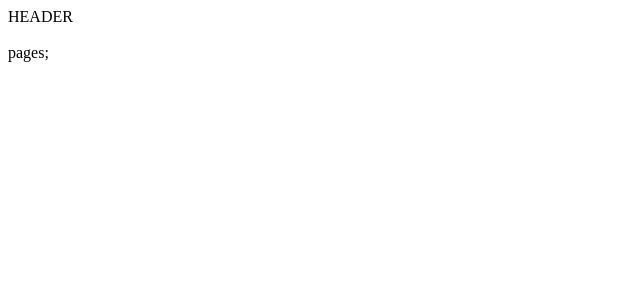
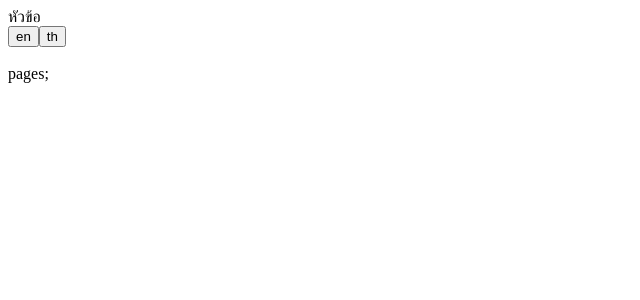
Before and after one commit to saketam/swd-test, a Next.js app: page / in a window 1280 px wide. Shown: the top 300 px of the page, without its empty margins (0-640 px from the left). Built offline with nearby package versions, Linux system fonts and the light colour scheme.

Commit message:
add i18n

```diff
--- a/package.json
+++ b/package.json
@@ -12,9 +12,11 @@
     "@types/node": "20.4.2",
     "@types/react": "18.2.15",
     "@types/react-dom": "18.2.7",
+    "i18next": "^23.2.11",
     "next": "13.4.11",
     "react": "18.2.0",
     "react-dom": "18.2.0",
+    "react-i18next": "^13.0.2",
     "typescript": "5.1.6"
   }
 }
--- a/src/app/components/Layout/index.tsx
+++ b/src/app/components/Layout/index.tsx
@@ -1,12 +1,27 @@
 import { ReactNode } from "react";
+import { useTranslation } from "react-i18next";
 
 type DefaultLayoutProps = { children: ReactNode }
 
 const Layout = ({ children }: DefaultLayoutProps) => {
+  const { t, i18n } = useTranslation()
+
+  const handleChangeLanguage = (lang: string) => () => {
+    i18n.changeLanguage(lang)
+  }
+
   return (
     <>
       <div>
-        HEADER
+        {t('header')}
+        <br />
+
+        <button onClick={handleChangeLanguage('en')}>
+          en
+        </button>
+        <button onClick={handleChangeLanguage('th')}>
+          th
+        </button>
 
         <br />
         <br />
--- /dev/null
+++ b/src/app/locale/en/translate.json
@@ -0,0 +1,5 @@
+{
+  "translation": {
+    "header": "Header"
+  }
+}
--- /dev/null
+++ b/src/app/locale/i18n.js
@@ -0,0 +1,23 @@
+import i18n from "i18next";
+import { initReactI18next } from "react-i18next";
+import en from './en/translate.json'
+import th from './th/translate.json'
+
+const resources = {
+  en,
+  th,
+};
+
+i18n
+  .use(initReactI18next)
+  .init({
+    resources,
+    lng: "th",
+
+    keySeparator: '.',
+    interpolation: {
+      escapeValue: false
+    }
+  });
+
+export default i18n;
--- /dev/null
+++ b/src/app/locale/th/translate.json
@@ -0,0 +1,5 @@
+{
+  "translation": {
+    "header": "หัวข้อ"
+  }
+}
--- a/src/pages/_app.tsx
+++ b/src/pages/_app.tsx
@@ -3,11 +3,12 @@ import Layout from "@components/Layout";
 import type { AppProps } from "next/app";
 // import { wrapper } from "../store/store";
 
+import '../app/locale/i18n'
+
 function MyApp({ Component, pageProps }: AppProps) {
   return (
     <>
       <Layout>
-
         <Component {...pageProps} />;
       </Layout>
     </>
```
Also changed, not shown: 1 other file (tests, documents, lock files or other folders).
